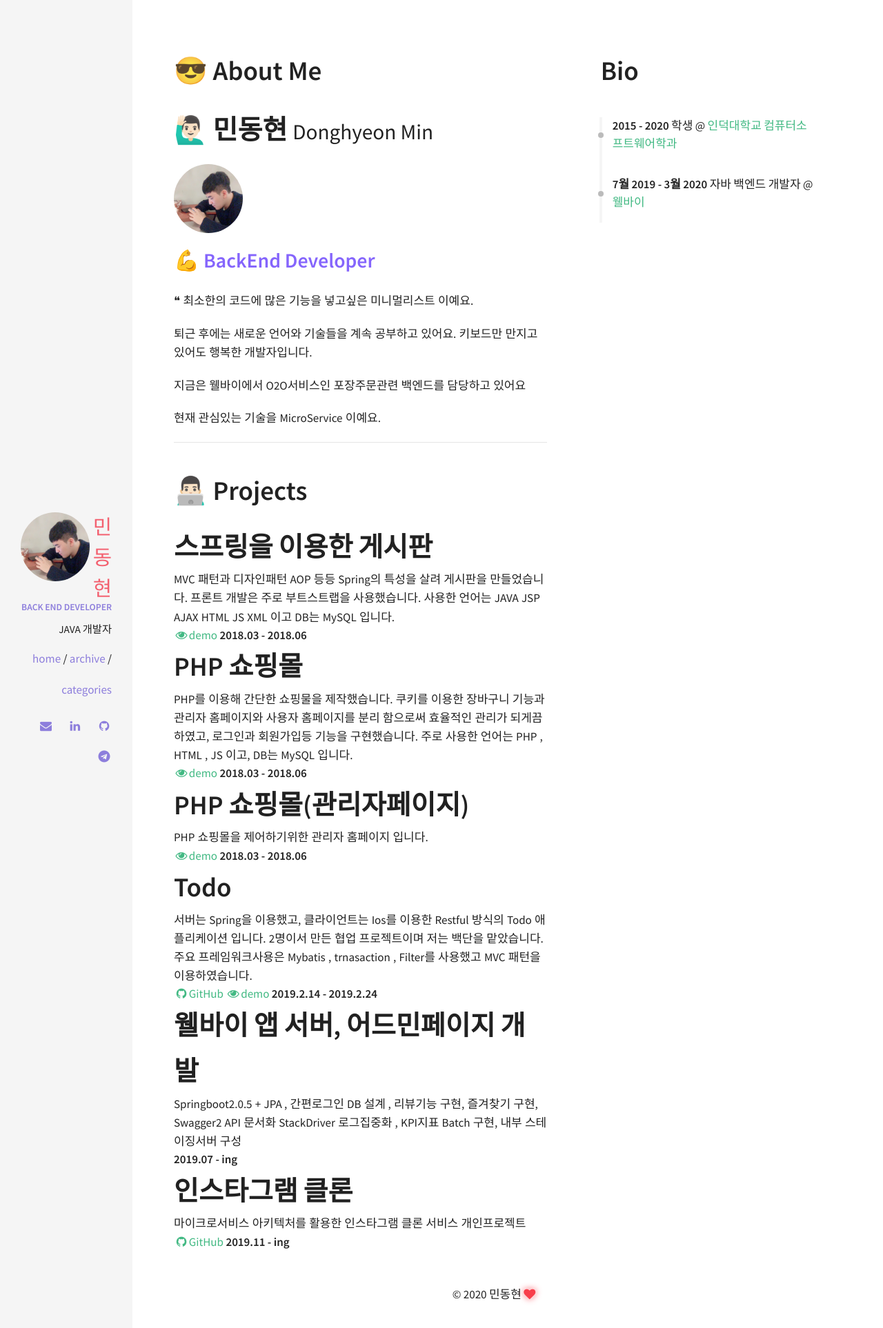
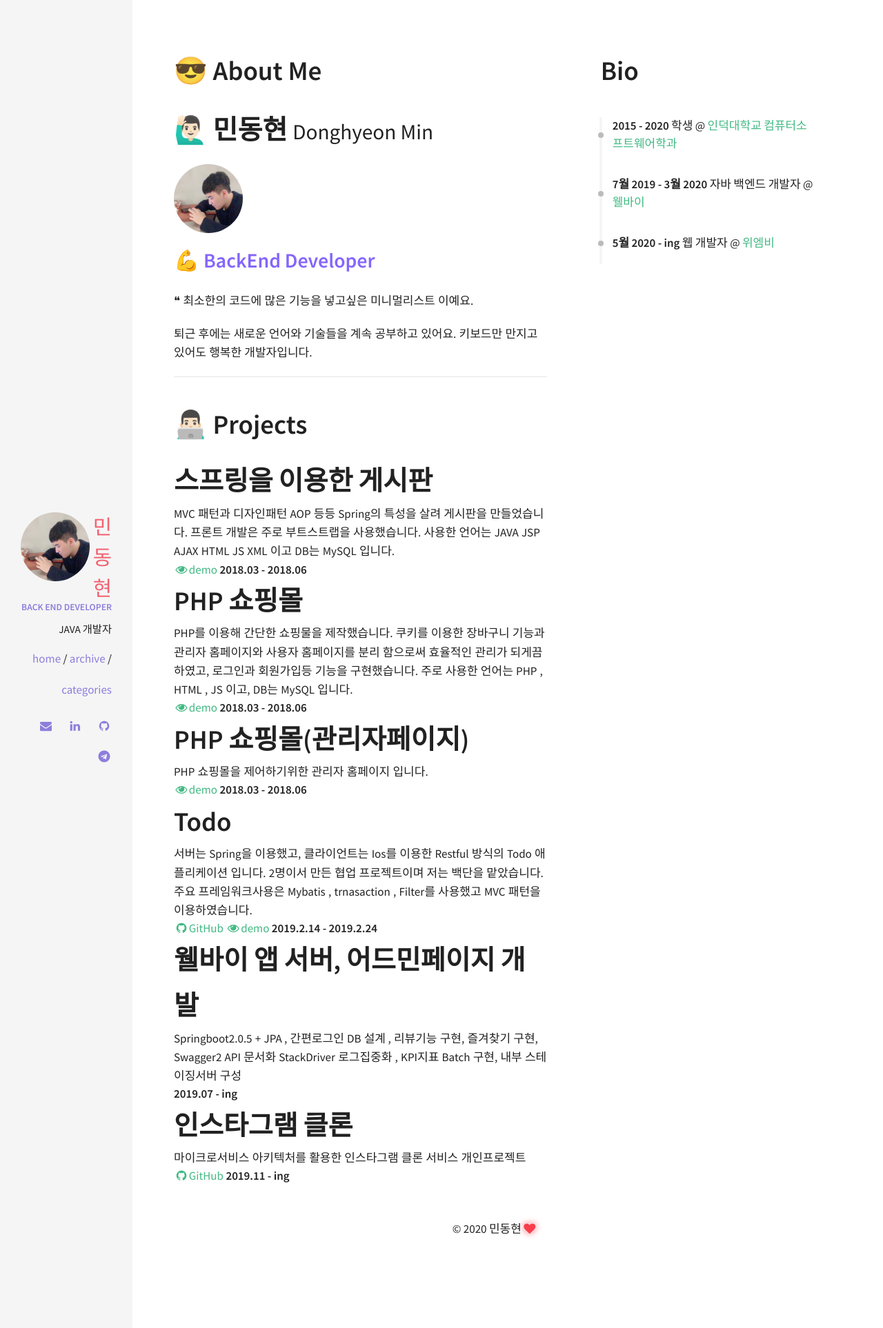
Before and after one commit to DaeAkin/DaeAkin.github.io, a Jekyll site: the page built from index.html, in a window 1280 px wide. Shown: the top 1926 px of the page at 69% size. Built offline with Jekyll 4.4.1, drawn with Linux system fonts in a browser that asks for light colours.

Commit message:
정보 수정

```diff
--- a/_data/index/careers.yml
+++ b/_data/index/careers.yml
@@ -24,3 +24,8 @@
   link: https://well-buy.co.kr/
   date: 7월 2019 - 3월 2020
   job: 자바 백엔드 개발자
+
+- name: 위엠비
+  link: http://www.wemb.co.kr/
+  date: 5월 2020 - ing
+  job: 웹 개발자
--- a/_includes/sections/about.html
+++ b/_includes/sections/about.html
@@ -15,9 +15,6 @@
 <p>❝ 최소한의 코드에 많은 기능을 넣고싶은 미니멀리스트 이예요.</p>
 <p>퇴근 후에는 새로운 언어와 기술들을 계속 공부하고 있어요.
 키보드만 만지고 있어도 행복한 개발자입니다.</p>
-<p>지금은 웰바이에서 O2O서비스인 포장주문관련 백엔드를 담당하고 있어요</p>
-<p>현재 관심있는 기술을 MicroService 이예요.</p>
-
 
 <hr>
 
```
